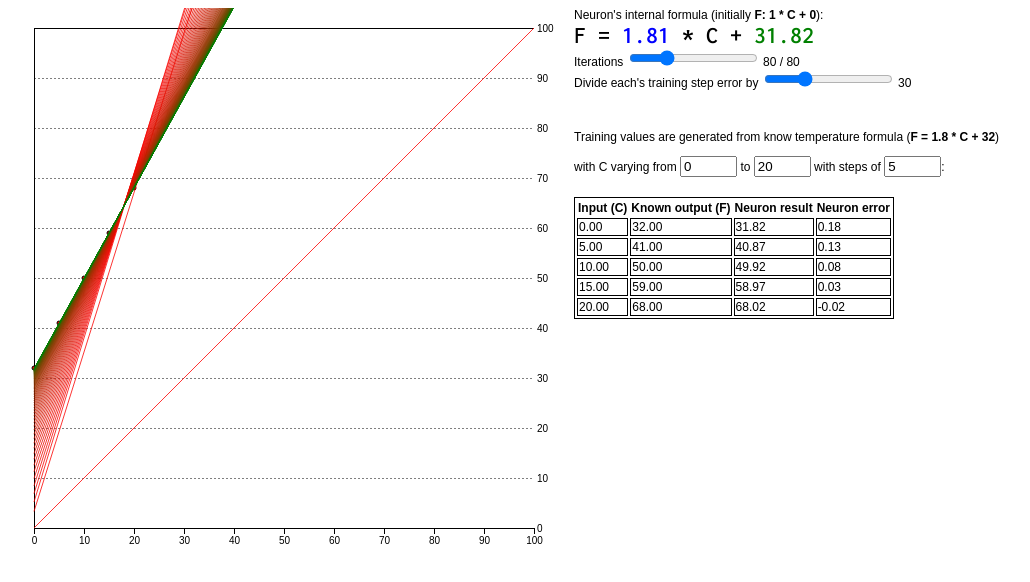
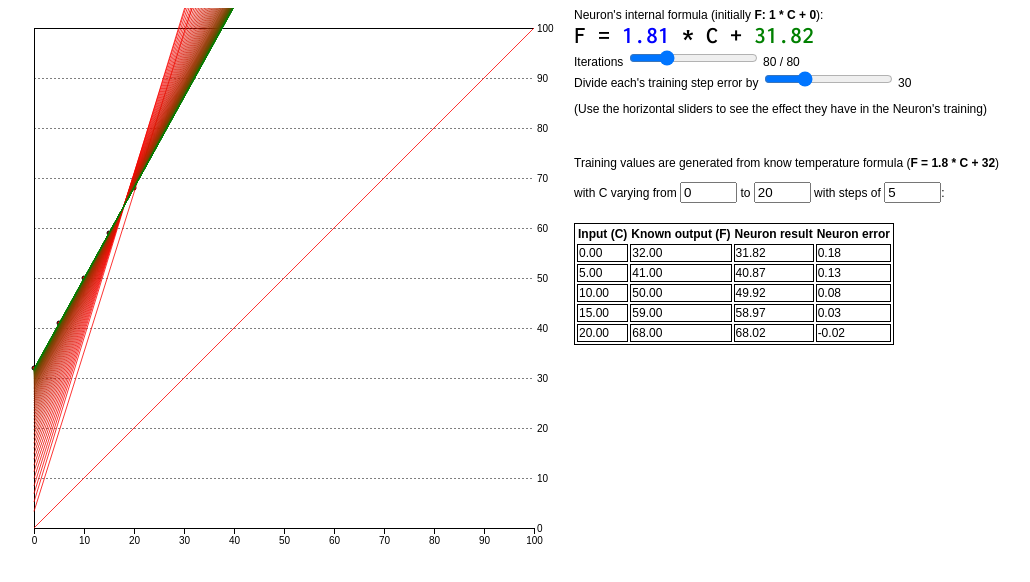
Before and after one commit to guerrerocarlos/neuron-js-101, a plain HTML site: page index.html in a window 1280 px wide. Shown: the whole page, without its empty margins (14-1044 px from the left). Drawn offline with nearby package versions, Linux system fonts and the light colour scheme.

Commit message:
Add instructions

```diff
--- a/index.html
+++ b/index.html
@@ -90,7 +90,9 @@
     <div style="display:inline;">Divide each's training step error by</div>
     <input type="range" min="1" max="100" value="30" class="slider" id="divisor">
     <div style="display: inline;" id="divisorNumber">30</div>
+    <p>(Use the horizontal sliders to see the effect they have in the Neuron's training)</p>
   </div>
+
 
   <div class="inputscontainer">
     <p>Training values are generated from know temperature formula (<b>F = 1.8 * C + 32</b>)</p>
```
